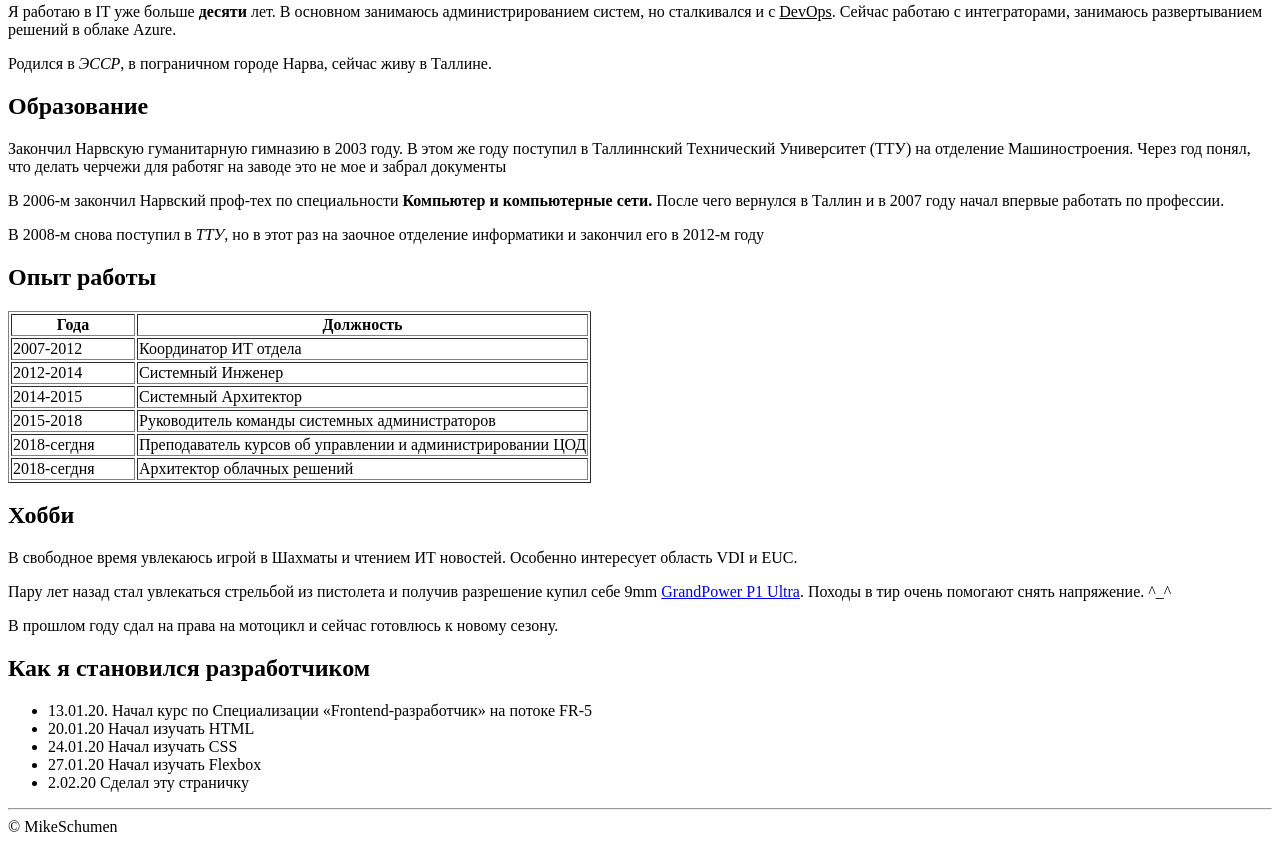
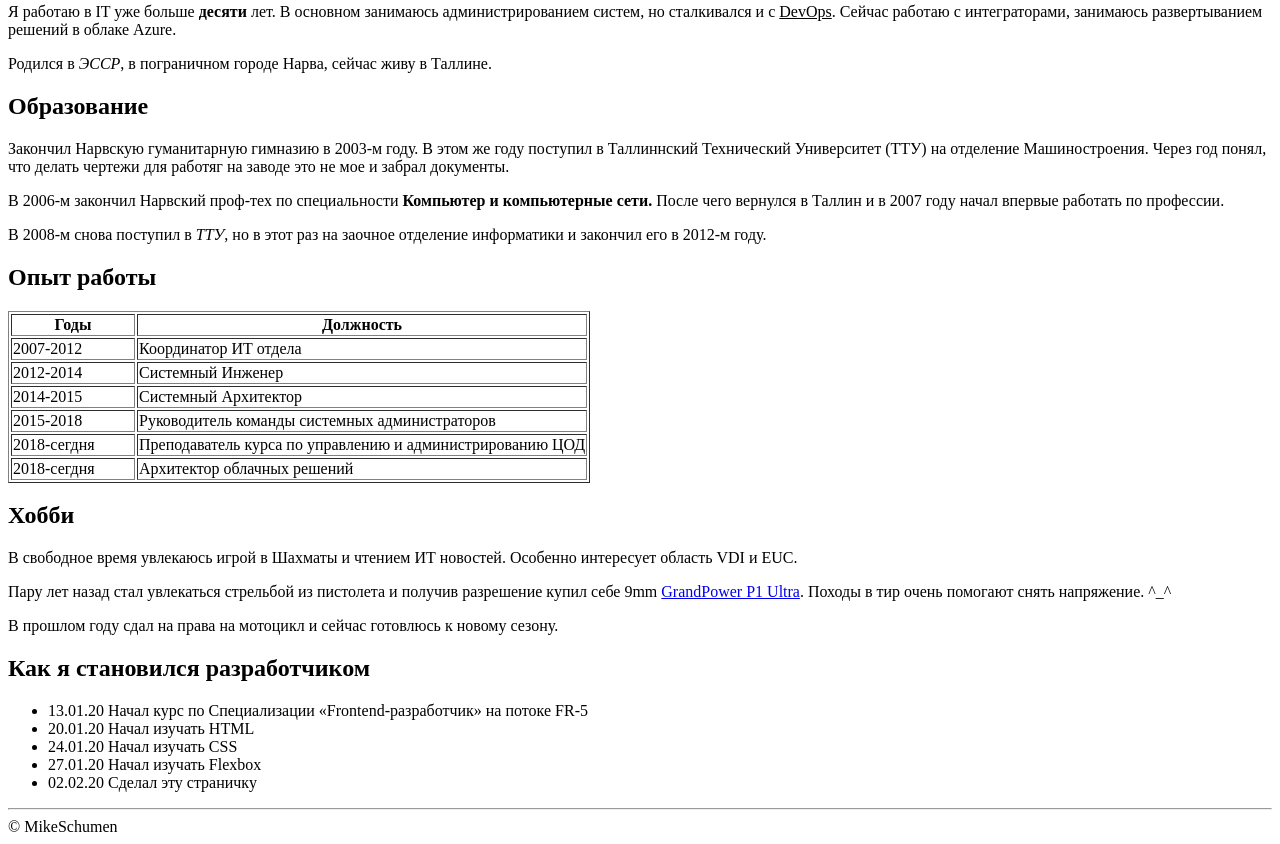
Before and after one commit to schumen/FR-5, a plain HTML site: page index.html in a window 1280 px wide. Shown: the part 598-1442 px from the top of the page. Drawn offline with Linux system fonts and the light colour scheme.

Commit message:
fix typos

```diff
--- a/index.html
+++ b/index.html
@@ -20,14 +20,14 @@
         <p>Родился в <i>ЭССР</i>, в пограничном городе Нарва, сейчас живу в Таллине.</p>
 
         <h2>Образование</h2>
-        <p>Закончил Нарвскую гуманитарную гимназию в 2003 году. В этом же году поступил в Таллиннский Технический Университет (ТТУ) на отделение Машиностроения. Через год понял, что делать черчежи для работяг на заводе это не мое и забрал документы</p>
+        <p>Закончил Нарвскую гуманитарную гимназию в 2003-м году. В этом же году поступил в Таллиннский Технический Университет (ТТУ) на отделение Машиностроения. Через год понял, что делать чертежи для работяг на заводе это не мое и забрал документы.</p>
         <p>В 2006-м закончил Нарвский проф-тех по специальности <b>Компьютер и компьютерные сети.</b> После чего вернулся в Таллин и в 2007 году начал впервые работать по профессии.</p>
-        <p>В 2008-м снова поступил в <i>ТТУ</i>, но в этот раз на заочное отделение информатики и закончил его в 2012-м году</p>
+        <p>В 2008-м снова поступил в <i>ТТУ</i>, но в этот раз на заочное отделение информатики и закончил его в 2012-м году.</p>
 
         <h2>Опыт работы</h2>
         <table border="1">
             <tr>
-                <th width="120">Года</th>
+                <th width="120">Годы</th>
                 <th>Должность</th>
             </tr>
             <tr>
@@ -48,7 +48,7 @@
             </tr>
             <tr>
                 <td>2018-сегдня</td>
-                <td>Преподаватель курсов об управлении и администрировании ЦОД</td>
+                <td>Преподаватель курса по управлению и администрированию ЦОД</td>
             </tr>
             <tr>
                 <td>2018-сегдня</td>
@@ -63,11 +63,11 @@
 
         <h2>Как я становился разработчиком</h2>
         <ul>
-            <li>13.01.20. Начал курс по Специализации «Frontend-разработчик» на потоке FR-5 </li>
+            <li>13.01.20 Начал курс по Специализации «Frontend-разработчик» на потоке FR-5 </li>
             <li>20.01.20 Начал изучать HTML</li>
             <li>24.01.20 Начал изучать CSS</li>
             <li>27.01.20 Начал изучать Flexbox</li>
-            <li>2.02.20 Сделал эту страничку</li>
+            <li>02.02.20 Сделал эту страничку</li>
         </ul>
     </main>
     <footer>
```
Also changed, not shown: 1 other file.
